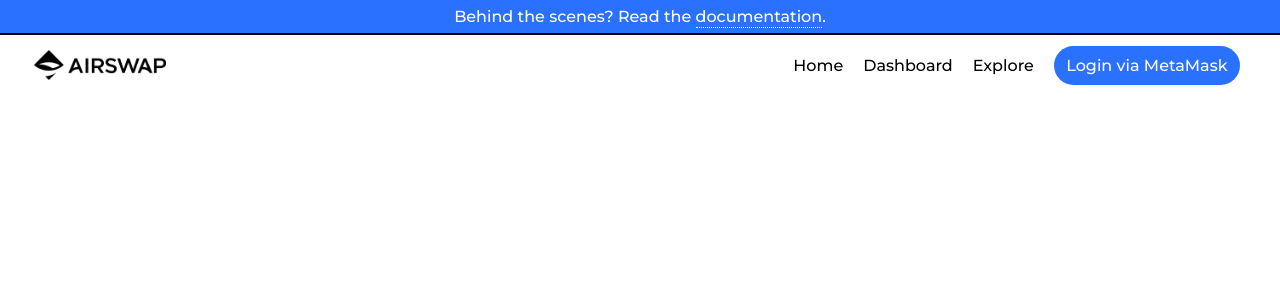
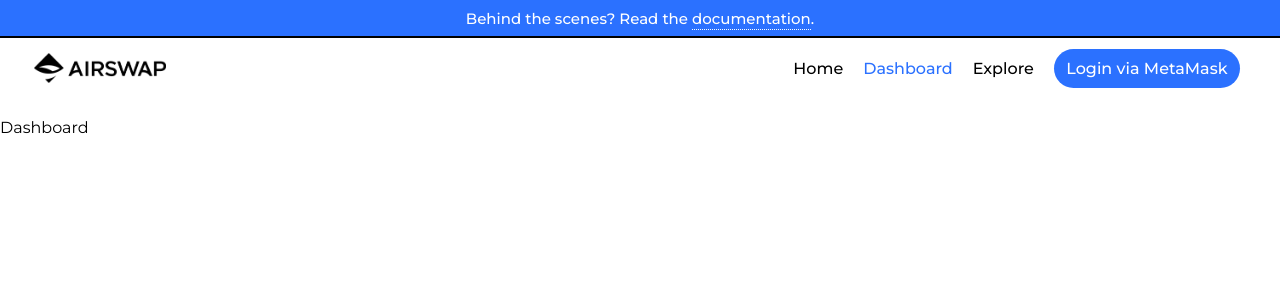
Before and after one commit to Anish-Agnihotri/atl, a React (Create React App) app: page /dashboard in a window 1280 px wide. Shown: the top 300 px of the page. Built offline with nearby package versions, Linux system fonts and the light colour scheme; the HTML template or start-up script is replaced by a standard one.

Commit message:
Adding react navigation

```diff
--- a/src/App.js
+++ b/src/App.js
@@ -1,12 +1,24 @@
 import React from 'react';
+import { BrowserRouter as Router, Route} from "react-router-dom";
 
 // Global header setup
 import Header from './components/header';
 
+// Page setup
+import Home from './pages/Home';
+import Dashboard from './pages/Dashboard';
+import Explore from './pages/Explore';
+
 function App() {
   return (
     <div className="App">
-      <Header />
+      <Router>
+        <Header />
+
+        <Route path="/" exact component={Home} />
+        <Route path="/dashboard" component={Dashboard} />
+        <Route path="/explore" component={Explore} />
+      </Router>
     </div>
   );
 }
--- a/src/components/header/index.css
+++ b/src/components/header/index.css
@@ -1,6 +1,6 @@
 .header {
 	display: inline-block;
-	height: 85px;
+	height: 90px;
 	width: 100%;
 	background-color: #fff;
 	text-align: center;
@@ -8,7 +8,7 @@
 
 .subheader {
 	display: inline-block;
-	height: 33px;
+	height: 36px;
 	width: 100%;
 	background-color: #2b71ff;
 	border-bottom: 2px solid #000;
@@ -16,8 +16,9 @@
 
 .subheader > span {
 	color: #fff;
-	line-height: 33px;
+	line-height: 38px;
 	font-weight: 500;
+	font-size: 15px;
 }
 
 .subheader > span > a {
@@ -46,7 +47,7 @@
 	width: 200px;
 }
 
-.mainheader > div:nth-child(1) > a > img {
+.mainheader > div:nth-child(1) > img {
 	height: 30px;
 	margin-top: 10px;
 }
@@ -79,7 +80,6 @@
 
 .mainheader > div:nth-child(2) > ul > li > a:hover {
 	color: #2b71ff;
-	border-bottom: 1px dotted #2b71ff;
 }
 
 .mainheader > div:nth-child(2) > ul > li:last-child > a {
@@ -103,6 +103,9 @@
 	display: none;
 }
 
+.activeLink {
+	color: #2b71ff !important;
+}
 /* Responsiveness */
 @media screen and (min-width: 1400px) {
 	.mainheader {
--- a/src/components/header/index.js
+++ b/src/components/header/index.js
@@ -1,5 +1,6 @@
 import React from 'react';
 import logo from './logo.png';
+import { NavLink } from 'react-router-dom';
 import './index.css';
 
 class Header extends React.Component {
@@ -7,17 +8,17 @@ class Header extends React.Component {
 		return(
 			<div className="header">
 				<div className="subheader">
-					<span>Behind the scenes? Read the <a href='https://google.com' rel='noopener' target='_blank'>documentation</a>.</span>
+					<span>Behind the scenes? Read the <a href='https://google.com' rel='noopener noreferrer' target='_blank'>documentation</a>.</span>
 				</div>
 				<div className="mainheader">
 					<div>
-						<a href=''><img src={logo} alt='AirSwap logo' /></a>
+						<img src={logo} alt='AirSwap logo' />
 					</div>
 					<div>
 						<ul>
-							<li><a href='https://google.com'>Home</a></li>
-							<li><a href='https://google.com'>Dashboard</a></li>
-							<li><a href='https://google.com'>Explore</a></li>
+							<li><NavLink exact to="/" activeClassName="activeLink">Home</NavLink></li>
+							<li><NavLink to='/dashboard' activeClassName="activeLink">Dashboard</NavLink></li>
+							<li><NavLink to='/explore' activeClassName="activeLink">Explore</NavLink></li>
 							<li><a href='https://google.com'>Login via MetaMask</a></li>
 						</ul>
 					</div>
--- a/src/pages/Dashboard.js
+++ b/src/pages/Dashboard.js
@@ -0,0 +1,11 @@
+import React from 'react';
+
+function Dashboard() {
+	return (
+		<div className="App">
+			<p>Dashboard</p>
+		</div>
+	);
+}
+
+export default Dashboard;
--- a/src/pages/Explore.js
+++ b/src/pages/Explore.js
@@ -0,0 +1,11 @@
+import React from 'react';
+
+function Explore() {
+	return (
+		<div className="App">
+			<p>Explore</p>
+		</div>
+	);
+}
+
+export default Explore;
--- a/src/pages/Home.js
+++ b/src/pages/Home.js
@@ -0,0 +1,11 @@
+import React from 'react';
+
+function Home() {
+	return (
+		<div className="App">
+			<p>Home</p>
+		</div>
+	);
+}
+
+export default Home;
```
